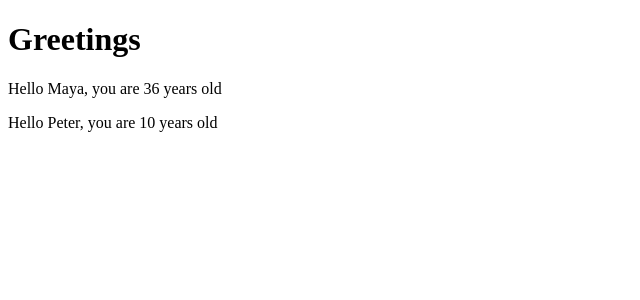
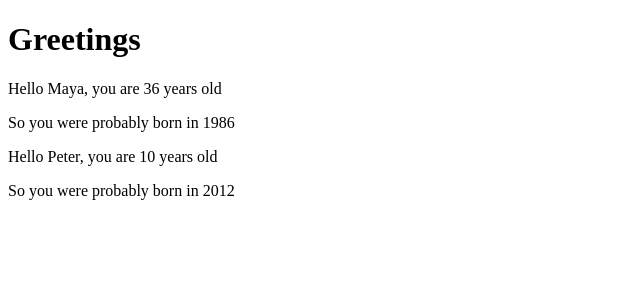
Before and after one commit to SirAntonioG/part1, a React (Create React App) app: page / in a window 1280 px wide. Shown: the top 300 px of the page, without its empty margins (0-640 px from the left). Built offline with nearby package versions, Linux system fonts and the light colour scheme.

Commit message:
Fullstack part1 section c : component helper functions completed

```diff
--- a/src/App.js
+++ b/src/App.js
@@ -1,7 +1,12 @@
 const Hello = (props) => {
+  const bornYear = () => {
+    const yearNow = new Date().getFullYear();
+    return yearNow - props.age;
+  }
   return (
     <div>
       <p>Hello {props.name}, you are {props.age} years old</p>
+      <p>So you were probably born in {bornYear()}</p>
     </div>
   );
 }
```
